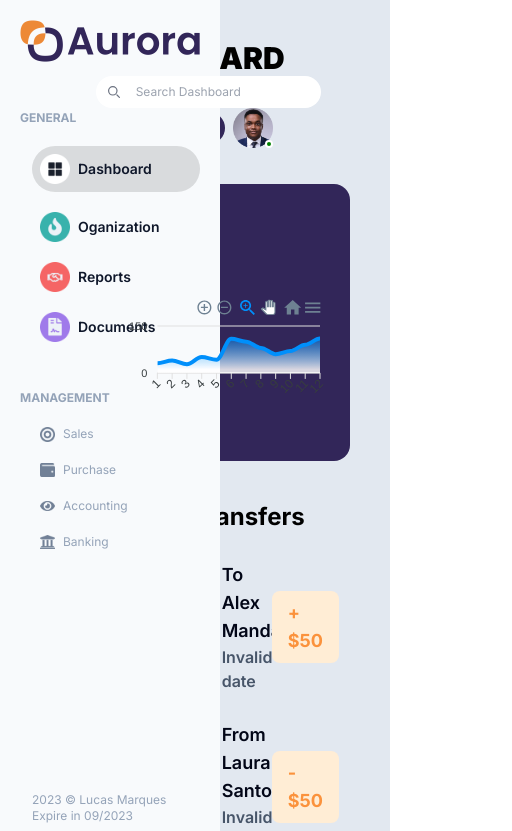
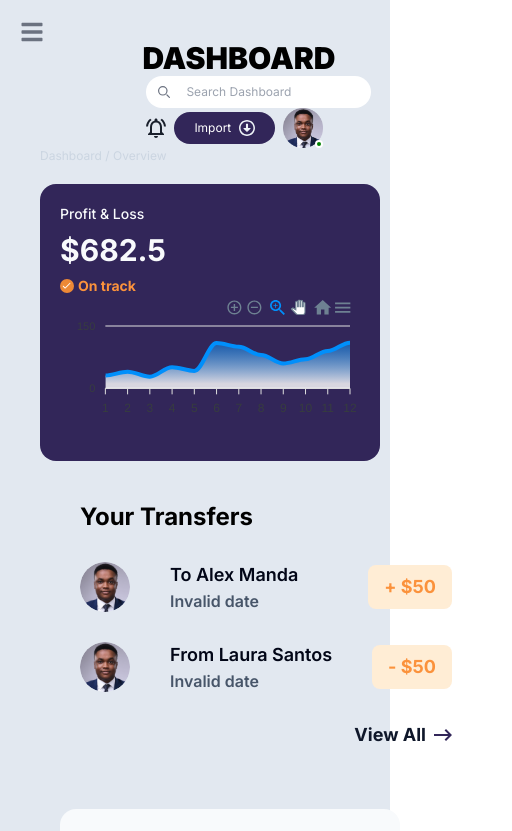
Before and after one commit to Mrdynamic-soni/fractionai, a Next.js app: page /dashboard in a window 390 px wide. Shown: the top 831 px of the page, 512 px wide, since content can reach past the window. Built offline with nearby package versions, Linux system fonts and the light colour scheme.

Commit message:
added hamburger

```diff
--- a/package.json
+++ b/package.json
@@ -14,7 +14,8 @@
     "next": "14.2.3",
     "react": "^18",
     "react-apexcharts": "^1.4.1",
-    "react-dom": "^18"
+    "react-dom": "^18",
+    "react-icons": "^5.2.0"
   },
   "devDependencies": {
     "@types/node": "^20",
--- a/src/app/dashboard/page.tsx
+++ b/src/app/dashboard/page.tsx
@@ -7,9 +7,12 @@ export default function Dashboard() {
   return (
     <div className="flex bg-slate-200">
       <Leftnavbar />
-      <div className="p-10 flex-1 flex  w-10/12 flex-col items-end ">
+      <div className="flex flex-1">
+        <div className="w-1/5 h-100"/>
+      <div className="p-10 flex-1 flex  w-4/5 flex-col items-end ">
         <DashboardHeader />
         <ProfitLossTransactions />
+      </div>
       </div>
     </div>
   );
--- a/src/components/dashboardHeader/DashboardHeader.tsx
+++ b/src/components/dashboardHeader/DashboardHeader.tsx
@@ -7,7 +7,7 @@ import Image from "next/image";
 
 const DashboardHeader = () => {
   return (
-    <div className="flex justify-between align-center space-x-1 w-10/12 flex-wrap">
+    <div className="flex justify-between align-center space-x-1 flex-wrap w-full">
       <p className="text-3xl font-black uppercase">Dashboard</p>
 
       <div className="relative flex items-center justify-center">
--- a/src/components/leftnavbar/LeftnavBar.tsx
+++ b/src/components/leftnavbar/LeftnavBar.tsx
@@ -14,9 +14,16 @@ import {
 import Image from "next/image";
 import React, { useState } from "react";
 import MenuOption from "../menuOption/MenuOption";
+import { FaBars } from 'react-icons/fa';
+
 
 const LeftNavbar = () => {
   const [activeMenu, setActiveMenu] = useState<Number>(0);
+  const [showMenu, setShowMenu] = useState(false);
+
+  const toggleMenu = () => {
+    setShowMenu(!showMenu);
+  };
 
   const TopMenuOptions = [
     {
@@ -88,7 +95,14 @@ const LeftNavbar = () => {
     },
   ];
   return (
-    <div className="p-5 bg-slate-50 w-1/8  fixed  flex flex-col justify-between " style={{height:'100vh'}} >
+    <div>
+      {/* Hamburger icon/button */}
+      <div className="sm:hidden fixed top-5 left-5 z-50">
+        <button onClick={toggleMenu} className="block text-gray-500 hover:text-gray-700 focus:text-gray-700 focus:outline-none">
+        <FaBars size={24} />
+        </button>
+      </div>
+    <div className={`p-5 bg-slate-50 w-1/5 fixed flex flex-col justify-between ${showMenu ? 'block' : 'hidden'} sm:flex`} style={{ height: '100vh', top: 0, left: showMenu ? 0 : '-20rem', transition: 'left 0.3s ease' }}>
      <div>
      <div>
         <Image src={AURORA} width={180} height={100} alt="Aurora" />
@@ -137,6 +151,7 @@ const LeftNavbar = () => {
         <p className="font-normal text-xs text-slate-400">Expire in 09/2023</p>
       </div>
     </div>
+    </div>
   );
 };
 
--- a/src/components/profitLossTransactions/Main.tsx
+++ b/src/components/profitLossTransactions/Main.tsx
@@ -11,7 +11,7 @@ import YourTransacrtions from "../yourTransactions/YourTransacrtions";
 
 const Main = () => {
   return (
-    <div className=" w-10/12">
+    <div>
       <p className=" text-xs text-slate-300">Dashboard / Overview</p>
       <div className="flex items-center justify-between space-x-5 flex-wrap">
         <ProftLoss />
```
Also changed, not shown: 1 other file (tests, documents, lock files or other folders).
